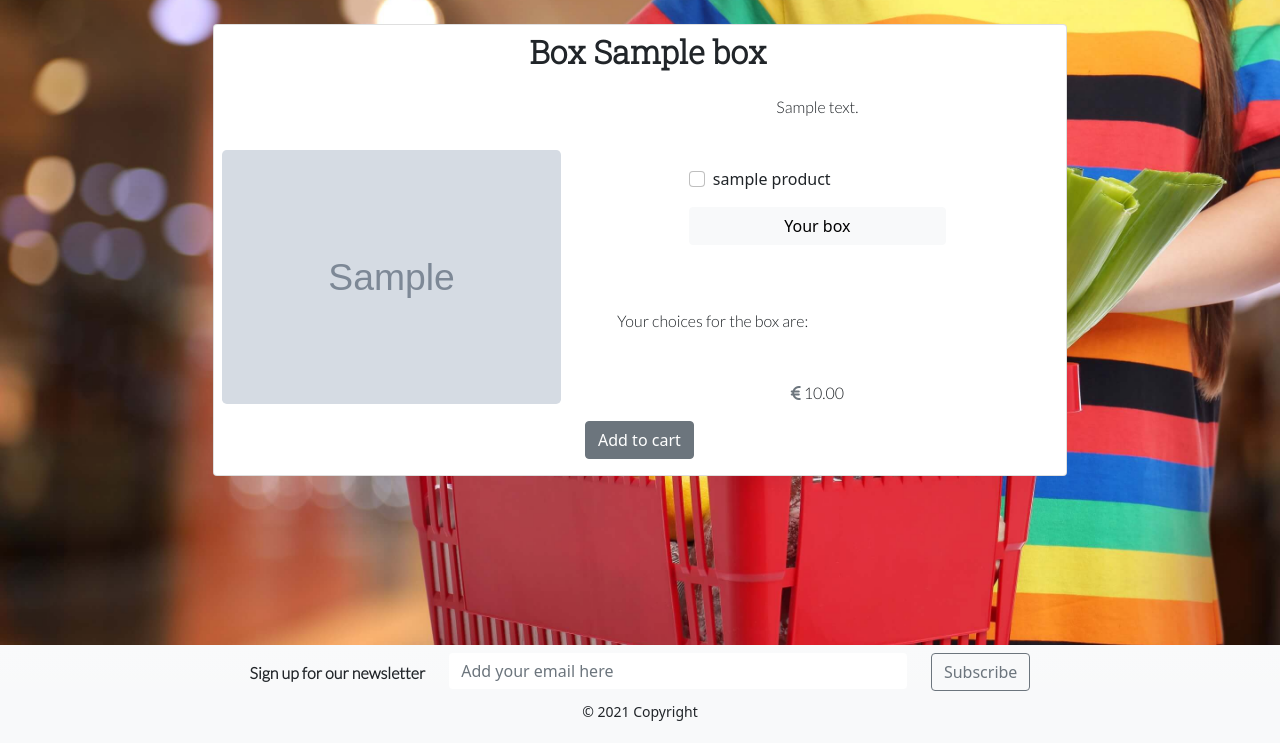
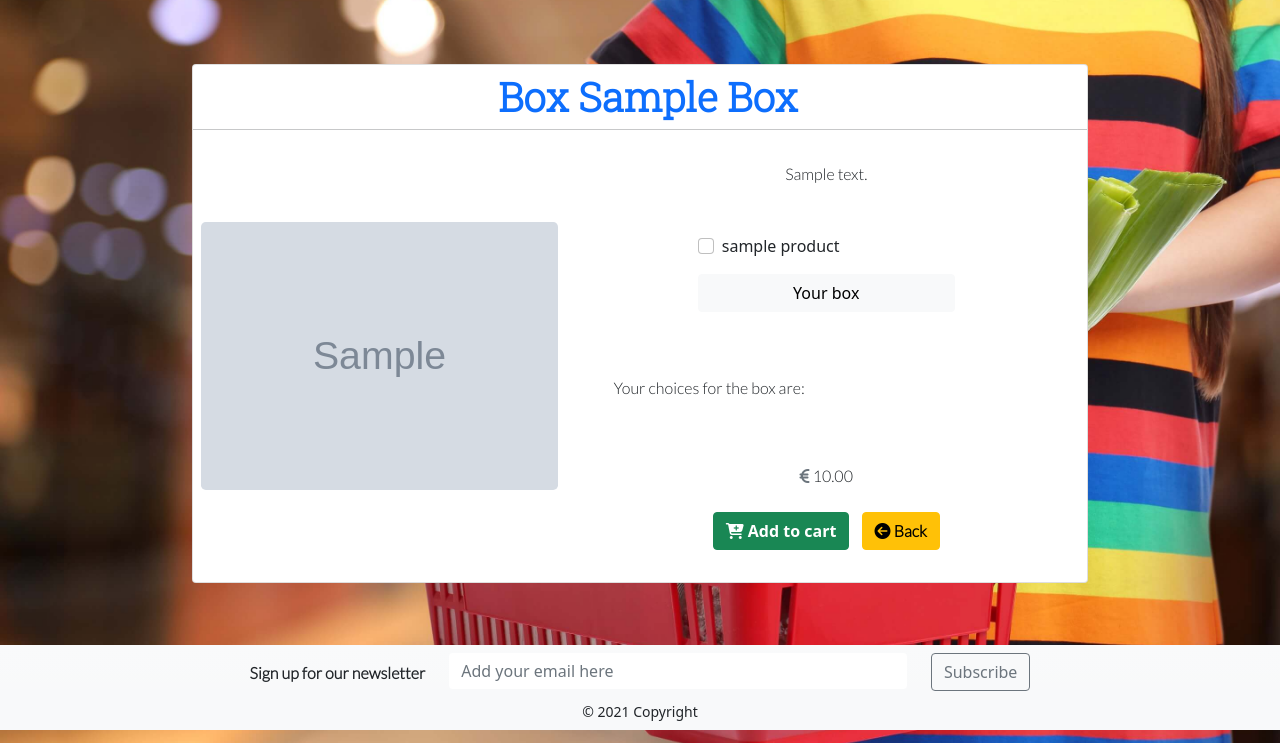
Before and after one commit to nandabritto/PP5, a Django app: page /products/product_details/1 in a window 1280 px wide. Shown: the part 70-813 px from the top of the page. Before the commit the page ends 791 px from the top, so only its background shows below. Run offline with Django 3.2, Linux system fonts and the light colour scheme; tables that the repository leaves empty hold one stand-in row (values such as "Sample post"); grey boxes marked "Sample" are stand-in pictures; some libraries are stand-ins or nearby versions.

Commit message:
Refactor style of product details page

```diff
--- a/products/templates/products/product_detail.html
+++ b/products/templates/products/product_detail.html
@@ -17,20 +17,22 @@
 
 
 {% block content %}
-
+<section>
     <!-- Details page card -->
-<div class="card col-11 col-md-8 d-flex mx-auto my-4 ">
+    <div class="card col-11 col-md-8 d-flex mx-auto products-container" itemscope>
         <!-- Box title -->
-    <div class="row g-0 ">
-        <h2 class="card-title text-center w-100 m-2"><strong>Box {{ box.box_name }}</strong></h2>
+        <div class="row g-0">
+            <h1 class="card-title text-center w-100 m-2 text-primary" item-prop="name"><strong>Box
+                    {{ box.box_name|title}}</strong></h1>
+            <hr>
             <!-- Box image -->
-        <div class="col-md-12 col-lg-5 d-flex align-items-center p-2 ">
-            <img src="{{ box.box_image.url }}" class="rounded-3 w-100 " alt="{{ box.box_image }}">
+            <div class="col-md-5 col-lg-5 d-flex align-items-center p-2 ">
+                <img src="{{ box.box_image.url }}" class="rounded-3 w-100 " alt="{{ box.box_image }}" itemprop="image">
             </div>
-        <div class="col-md-8 col-lg-7">
+            <div class="col-md-7 col-lg-7">
                 <div class="card-body ">
                     <!-- Box description -->
-                <p class="card-text text-center">{{ box.box_description }}</p>
+                    <p class="card-text text-center" itemprop="description">{{ box.box_description }}</p>
                     <!-- Products options -->
                     <div class="d-flex justify-content-center m-4 p-4">
 
@@ -48,18 +50,26 @@
                         <p id="displayvalues" class="text-start"> Your choices for the box are: </p>
                     </div>
                     <!-- Box price -->
-
+                    <div class="m-2 p-3">
                         <p class="card-text text-center">
-                    <bold><i class="fa fa-eur text-muted" aria-hidden="true"></i> {{ box.box_price }}
+                            <bold><i class="fa fa-eur text-muted" aria-hidden="true" item-prop="price"></i>
+                                {{ box.box_price }}
                             </bold>
                         </p>
+                    </div>
 
-                <button data-box="{{box.id}}" data-action="add" type="button" class="btn btn-secondary update-cart">Add to cart</button>
+                    <div class="text-center">
+                        <button class="btn btn-success fw-bold mx-1 update-cart" itemprop="url" data-box="{{box.id}}"
+                            data-action="add" type="button"><i class="fas fa-cart-plus"></i> Add to cart</button>
+                        <a class="btn btn-warning fw-bold mx-1" itemprop="url" href="javascript:history.back()"><i
+                                class="fas fa-arrow-circle-left"></i>
+                            Back</a>
                     </div>
                 </div>
             </div>
         </div>
-
+    </div>
+</section>
 {% endblock %}
 
 <!-- Customizible JS -->
--- a/products/templates/products/products.html
+++ b/products/templates/products/products.html
@@ -26,7 +26,7 @@
         <div class="row d-flex justify-content-center text-center mx-auto test" >
 
             {% for box in boxes %}
-            <div class="col-lg-4 col-md-6 col-sm-11">
+            <div class="col-lg-6 col-xl-4 col-md-6 col-sm-11">
                 <!-- Box card -->
                 <div class="card m-3 border-0 ">
                     <!-- Box name -->
--- a/static/css/products.css
+++ b/static/css/products.css
@@ -3,7 +3,7 @@
 }
 
 .products-container {
-    width: 60%;
+    width: 70%;
     margin-top:5%;
 }
 
```
Lines whose indentation alone changed are shown as unchanged.
